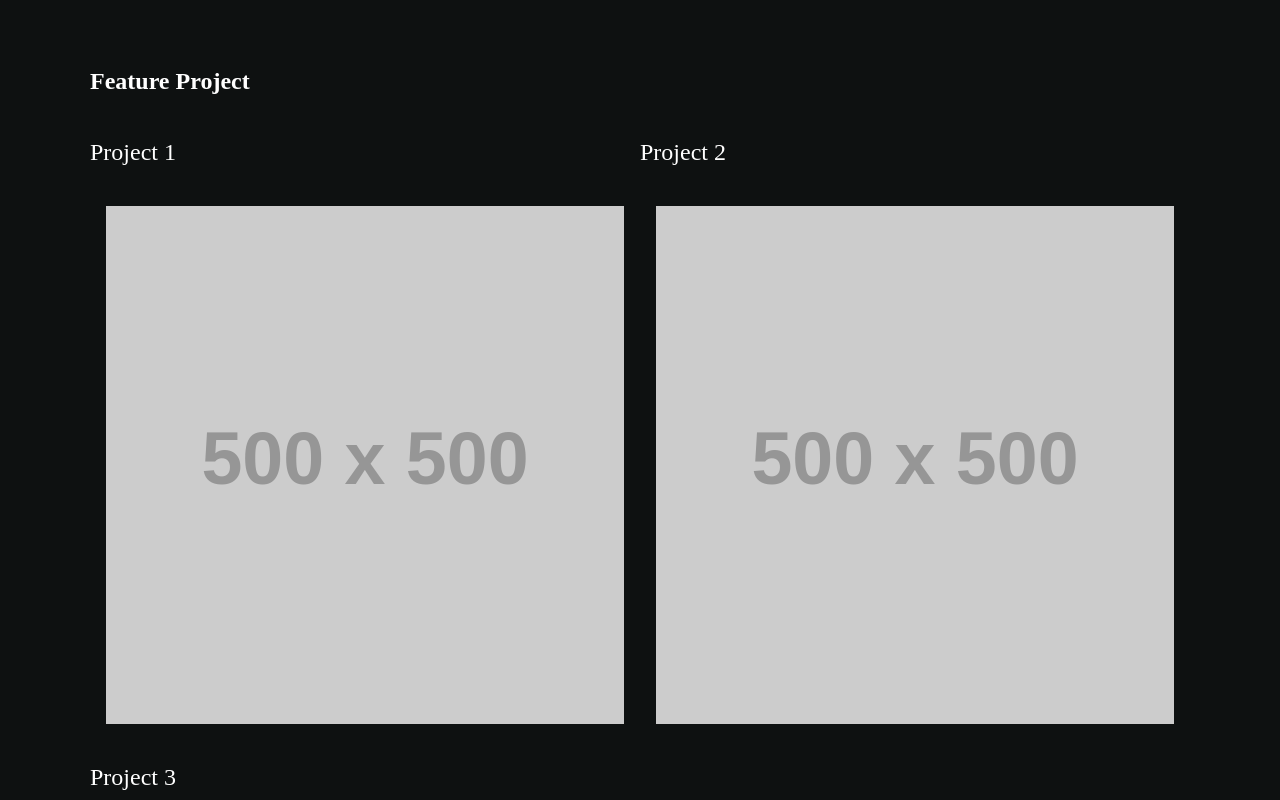
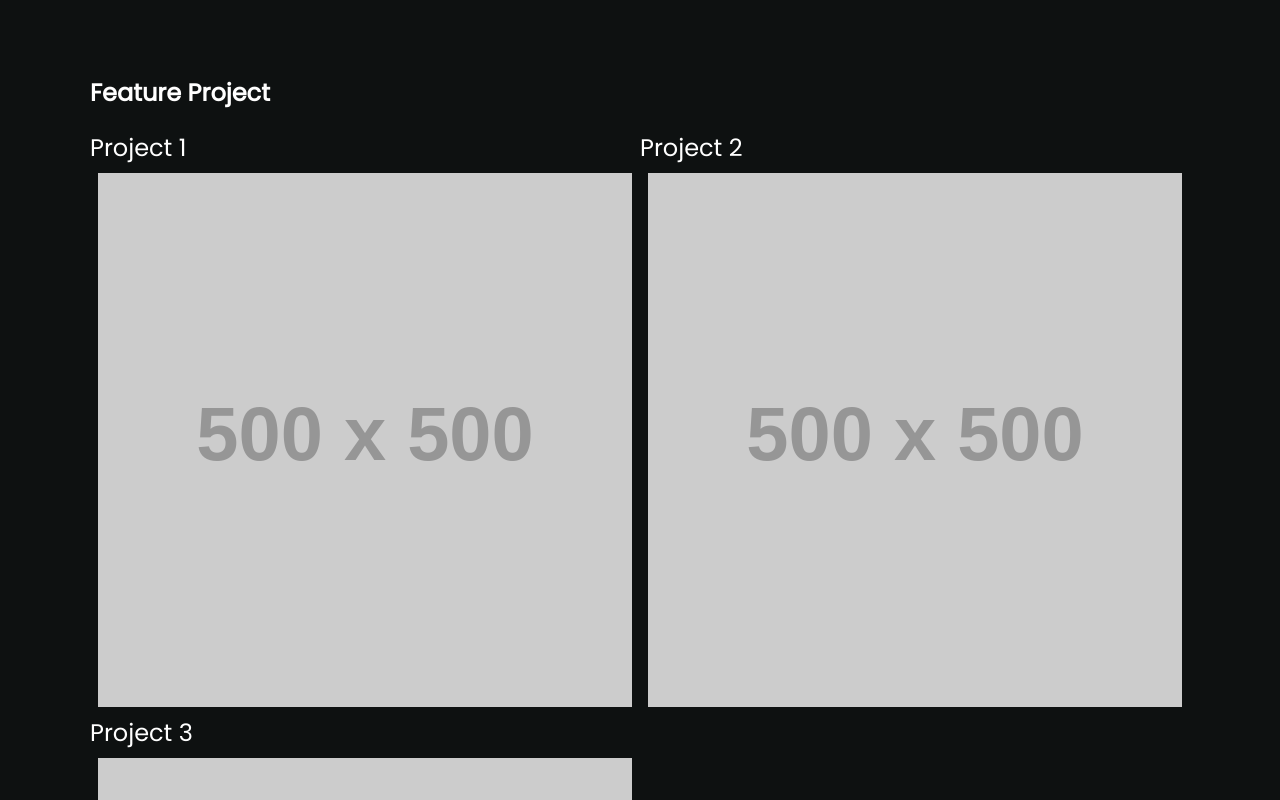
Before and after one commit to ramonivandy/ramonivandy-vanilla, a plain HTML site: page index.html in a window 1280 px wide. Shown: the part 580-1380 px from the top of the page. Drawn offline with Linux system fonts and the light colour scheme; placeholder pictures from the web are drawn by us.

Commit message:
fix: family font, project content padding

```diff
--- a/css/style.css
+++ b/css/style.css
@@ -3,6 +3,7 @@ body {
   display: flex;
   justify-content: center;
   color: #fff;
+  font-family: "Poppins";
 }
 
 .greeting-section {
@@ -52,7 +53,6 @@ body {
   flex-direction: column;
   align-items: center;
   justify-content: center;
-  font-family: "Poppins";
 }
 
 .greeting {
@@ -86,6 +86,8 @@ body {
 
 .project-title {
   font-size: 1.5rem;
+  margin-bottom: 0rem;
+  margin-top: 0rem;
 }
 
 .project-item {
@@ -97,9 +99,5 @@ body {
 
 .project-item img {
   max-width: 100%;
-  padding: 1em;
+  padding: 0.5em;
 }
-
-.project-item img {
-  max-width: 100%;
-}
```
